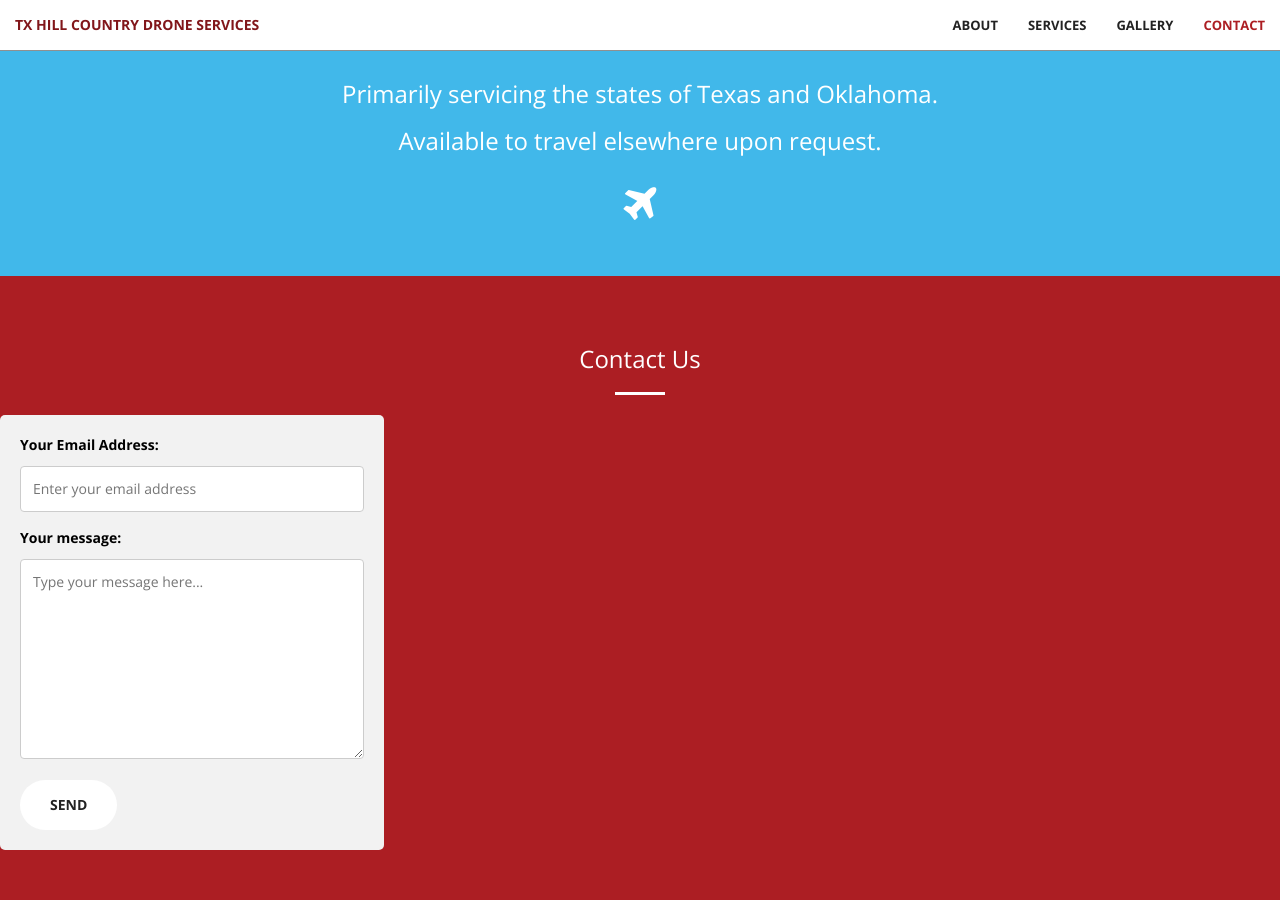
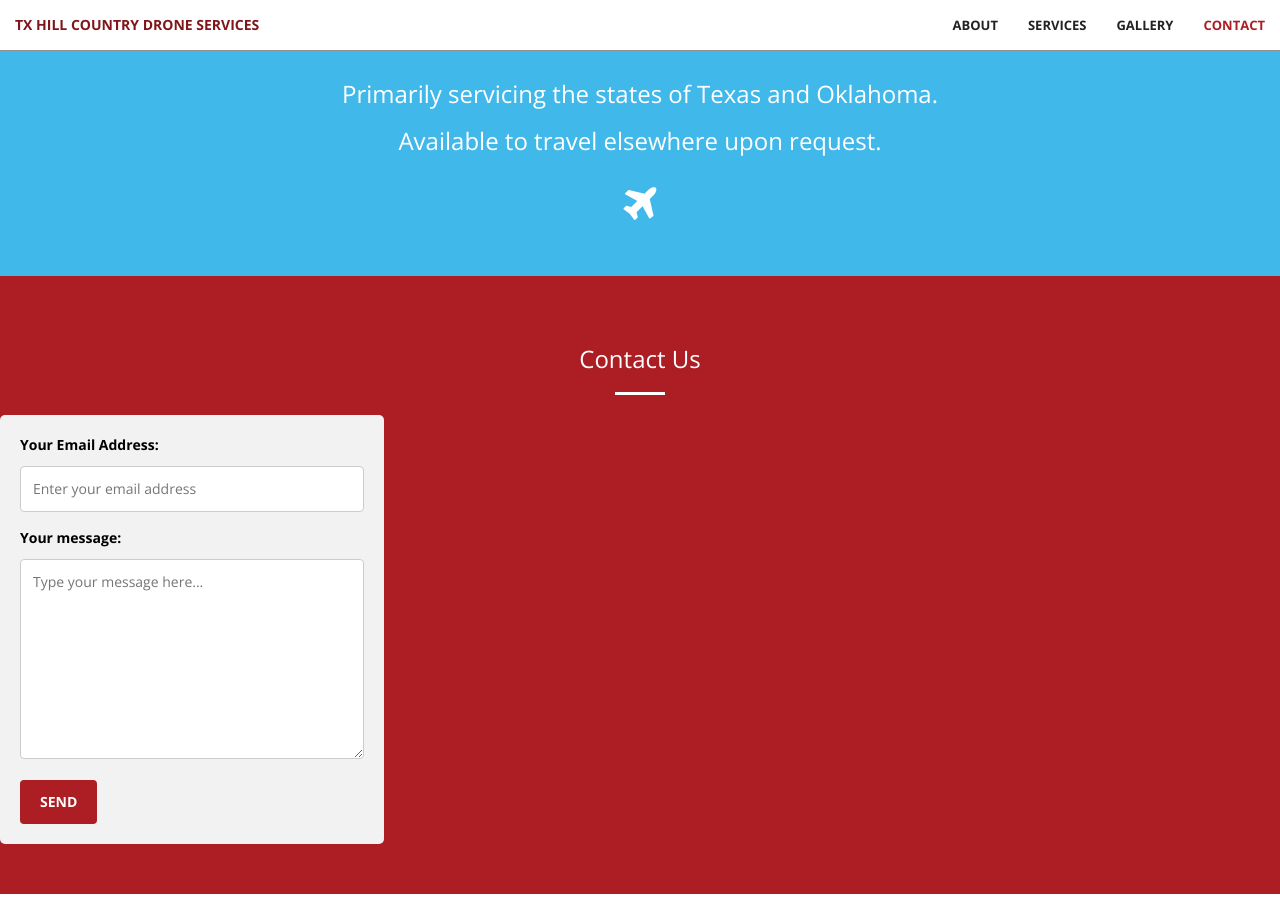
Before and after one commit to thcdroneservices/thcdroneservices.github.io, a Jekyll site: the page built from index.html, in a window 1280 px wide and 900 px high, scrolled down 4177 px. Built offline with Jekyll 4.4.1, drawn with Linux system fonts in a browser that asks for light colours.

Commit message:
update CF

```diff
--- a/_sass/_base.scss
+++ b/_sass/_base.scss
@@ -322,7 +322,7 @@ header {
         margin-bottom: 16px;
         resize: vertical;
     }
-    input[type=submit] {
+    button[type=submit] {
         background-color: #AC1E23;
         color: white;
         padding: 12px 20px;
```
